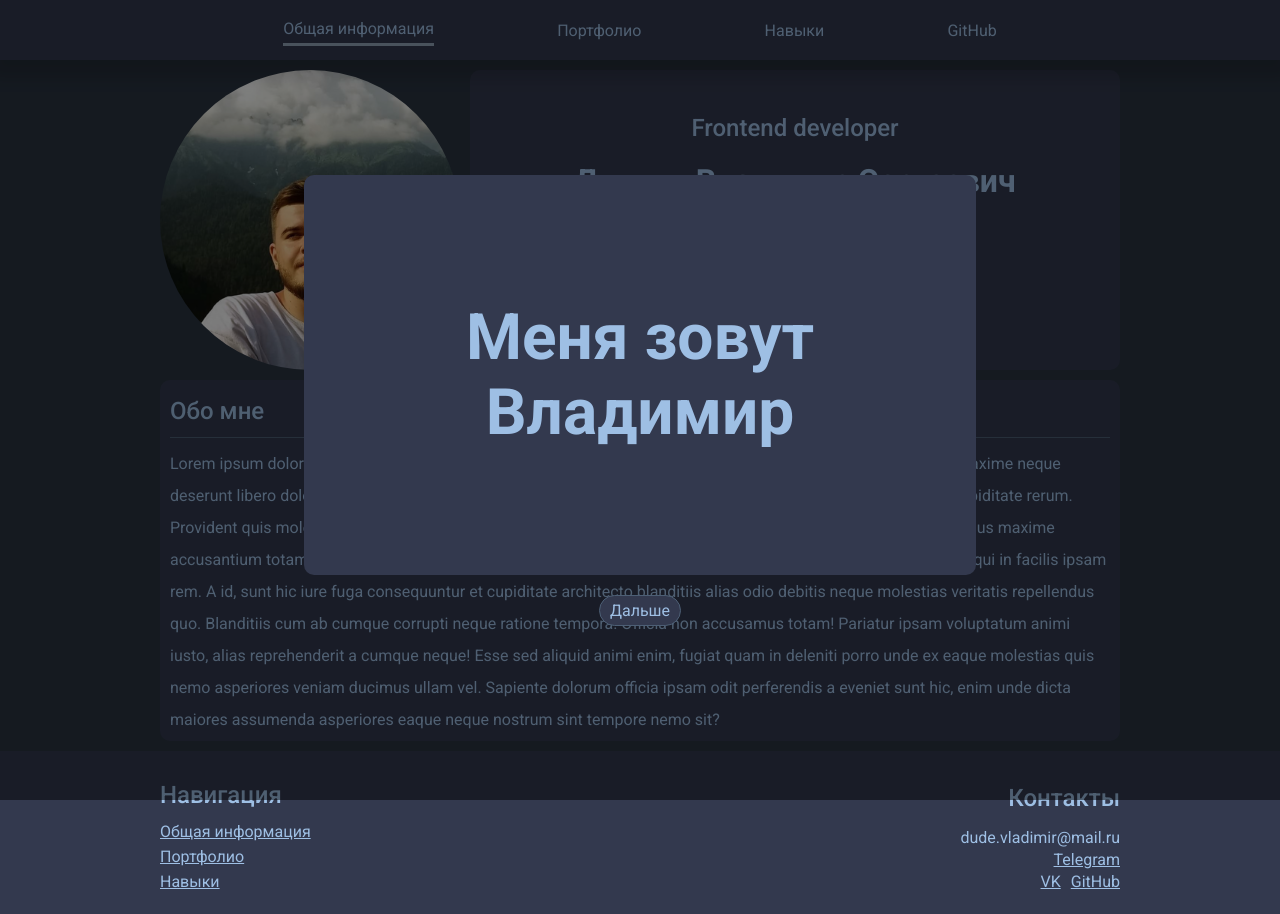
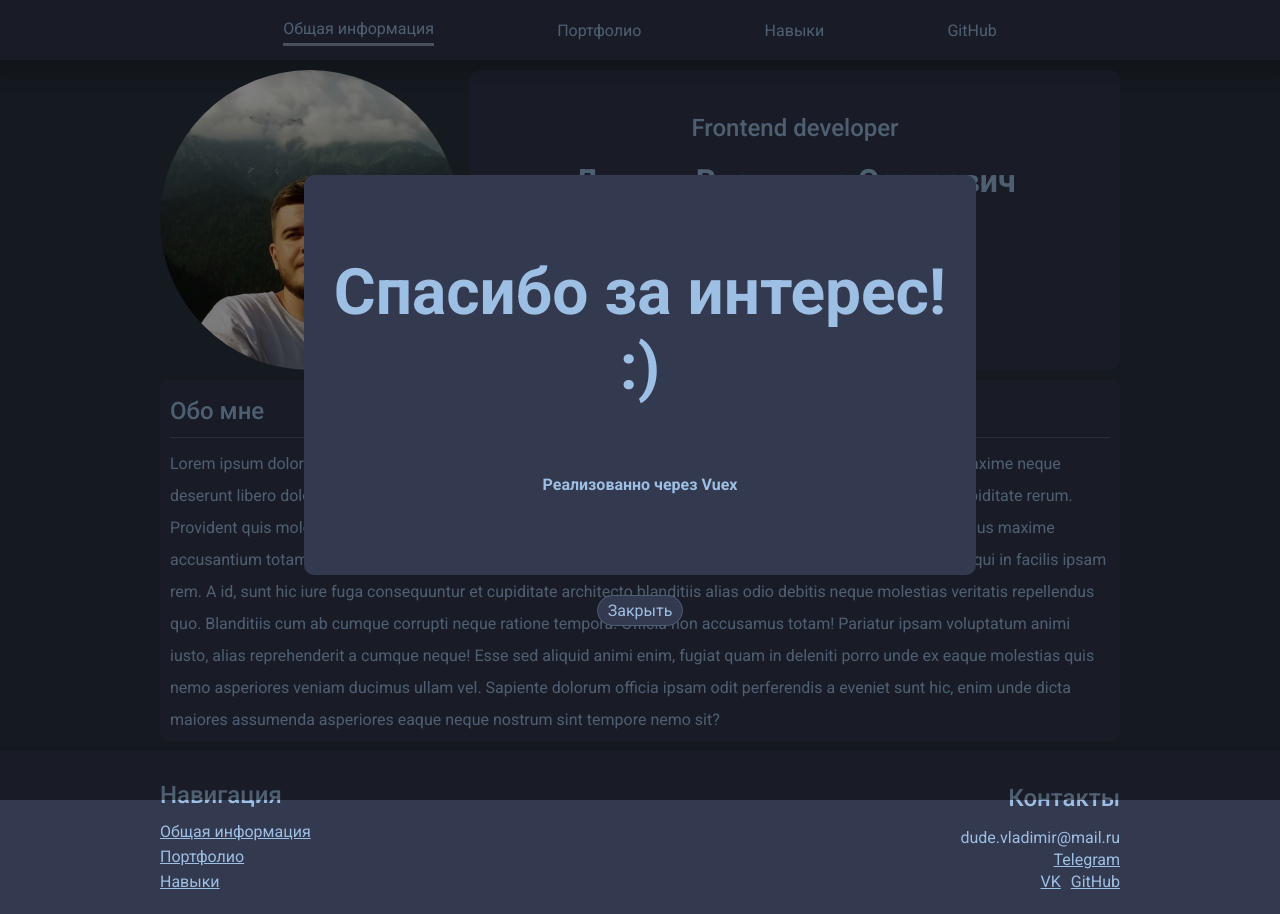
Before and after one commit to dudeVladimir/resume-vue, a Vue app: page / in a window 1280 px wide. Both pictures are taken after a click on the button "Дальше". Built offline with nearby package versions, Linux system fonts and the light colour scheme; grey boxes are pictures that could not be loaded.

Commit message:
add vuex and fixed header

```diff
--- a/package.json
+++ b/package.json
@@ -9,7 +9,8 @@
   "dependencies": {
     "core-js": "^3.8.3",
     "vue": "^3.2.13",
-    "vue-router": "^4.0.14"
+    "vue-router": "^4.0.14",
+    "vuex": "^4.0.2"
   },
   "devDependencies": {
     "@vue/cli-plugin-babel": "~5.0.0",
--- a/src/components/parts/HeaderComponent.vue
+++ b/src/components/parts/HeaderComponent.vue
@@ -1,57 +1,46 @@
 <template>
-  <header v-if="headerIsActive">
+  <header v-if="$store.state.headerModule.headerIsActive">
     <div class="container">
-      <div class="header-block">{{ texts[indexOfText] }}</div>
+      <div class="header-block">
+        {{
+          $store.state.headerModule.texts[$store.state.headerModule.indexOfText]
+        }}
+        <small>Реализованно через Vuex</small>
+      </div>
       <button
         class="btn"
-        v-if="indexOfText <= texts.length - 2"
-        @click="indexCounter"
+        v-if="
+          $store.state.headerModule.indexOfText <=
+          $store.state.headerModule.texts.length - 2
+        "
+        @click="next"
       >
         Дальше
       </button>
-      <button class="btn" v-else @click="close">Закрыть</button>
+      <button class="btn" v-else @click="closeModal">Закрыть</button>
     </div>
   </header>
 </template>
 
 <script>
+import { mapMutations, mapActions } from 'vuex'
+
 export default {
-  data() {
-    return {
-      indexOfText: 0,
-      text: '',
-      texts: [
-        'Привет!',
-        'Меня зовут Владимир',
-        'Здесь представлена',
-        'Основная информация обо мне',
-        'Все социальные сети',
-        'Практическое применение моих навыков',
-      ],
-      headerIsActive: true,
-    }
+  methods: {
+    ...mapMutations({
+      next: 'headerModule/indexCounter',
+      closeModal: 'headerModule/close',
+    }),
+
+    ...mapActions({ nextAsync: 'headerModule/indexCounterAsync' }),
   },
-  methods: {
-    close() {
-      this.headerIsActive = false
-      localStorage.setItem('visited', true)
-      this.indexOfText = 0
-    },
-    indexCounter() {
-      if (this.indexOfText <= this.texts.length - 1) {
-        this.indexOfText++
-      } else {
-        this.indexOfText = 0
-      }
-    },
-  },
-  computed: {},
   mounted() {
     if (localStorage.visited) {
-      this.headerIsActive = false
+      this.$store.state.headerModule.headerIsActive = false
     } else {
-      this.headerIsActive = true
+      this.$store.state.headerModule.headerIsActive = true
     }
+    this.nextAsync(this.$store.state.headerModule.texts.length - 1)
   },
 }
 </script>
--- a/src/main.js
+++ b/src/main.js
@@ -1,6 +1,7 @@
 import { createApp } from 'vue'
 import App from './App.vue'
 import router from './router.js'
+import store from './store/index'
 import './theme.css'
 
-createApp(App).use(router).mount('#app')
+createApp(App).use(router).use(store).mount('#app')
--- /dev/null
+++ b/src/store/index.js
@@ -0,0 +1,11 @@
+import { createStore } from 'vuex'
+import headerModule from './modules/headerModule'
+
+export default createStore({
+  state() {
+    return {}
+  },
+  modules: {
+    headerModule,
+  },
+})
--- /dev/null
+++ b/src/store/modules/headerModule.js
@@ -0,0 +1,51 @@
+export default {
+  namespaced: true,
+  state() {
+    return {
+      indexOfText: 0,
+      text: '',
+      texts: [
+        'Привет!',
+        'Меня зовут Владимир',
+        'Здесь представлена',
+        'Основная информация обо мне',
+        'Все социальные сети',
+        'Практическое применение моих навыков',
+        'Спасибо за интерес! :)',
+      ],
+      headerIsActive: true,
+    }
+  },
+  // getters: {
+  //   lengthOfTexts(state) {
+  //     return state.texts.length
+  //   },
+  // },
+  mutations: {
+    close(state) {
+      state.headerIsActive = false
+      localStorage.setItem('visited', true)
+      state.indexOfText = 0
+    },
+    indexCounter(state) {
+      if (state.indexOfText <= state.texts.length - 1) {
+        state.indexOfText++
+      } else {
+        state.indexOfText = 0
+      }
+    },
+  },
+  actions: {
+    indexCounterAsync({ commit }, payload) {
+      const interval = setInterval(() => {
+        commit('indexCounter')
+      }, 1500)
+      setTimeout(() => {
+        clearInterval(interval)
+      }, payload * 1500)
+      setTimeout(() => {
+        commit('close')
+      }, payload * 1500 + 2000)
+    },
+  },
+}
--- a/src/theme.css
+++ b/src/theme.css
@@ -135,12 +135,14 @@ header > div {
 }
 
 .header-block {
+  padding: 10px;
   text-align: center;
   background-color: #33394e;
   height: 50%;
   width: 70%;
   display: flex;
-  justify-content: center;
+  flex-direction: column;
+  justify-content: space-evenly;
   align-items: center;
   font-size: 4rem;
   font-weight: 700;
@@ -232,6 +234,11 @@ header > div {
     display: none;
   }
 
+  .header-block {
+    font-size: 2rem;
+    height: 30%;
+  }
+
   #app {
     margin-top: 80px;
   }
```
Also changed, not shown: 1 other file (tests, documents, lock files or other folders).
